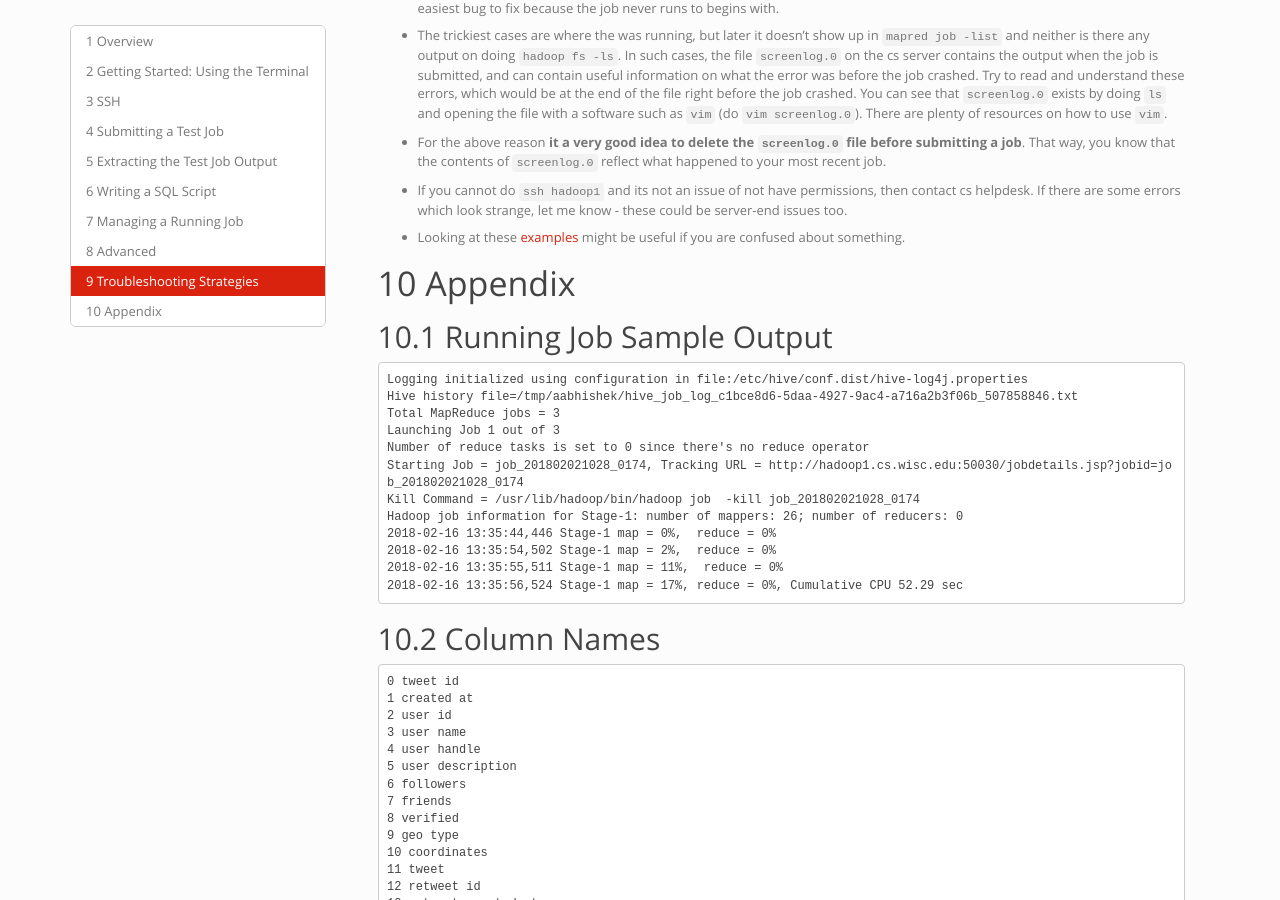
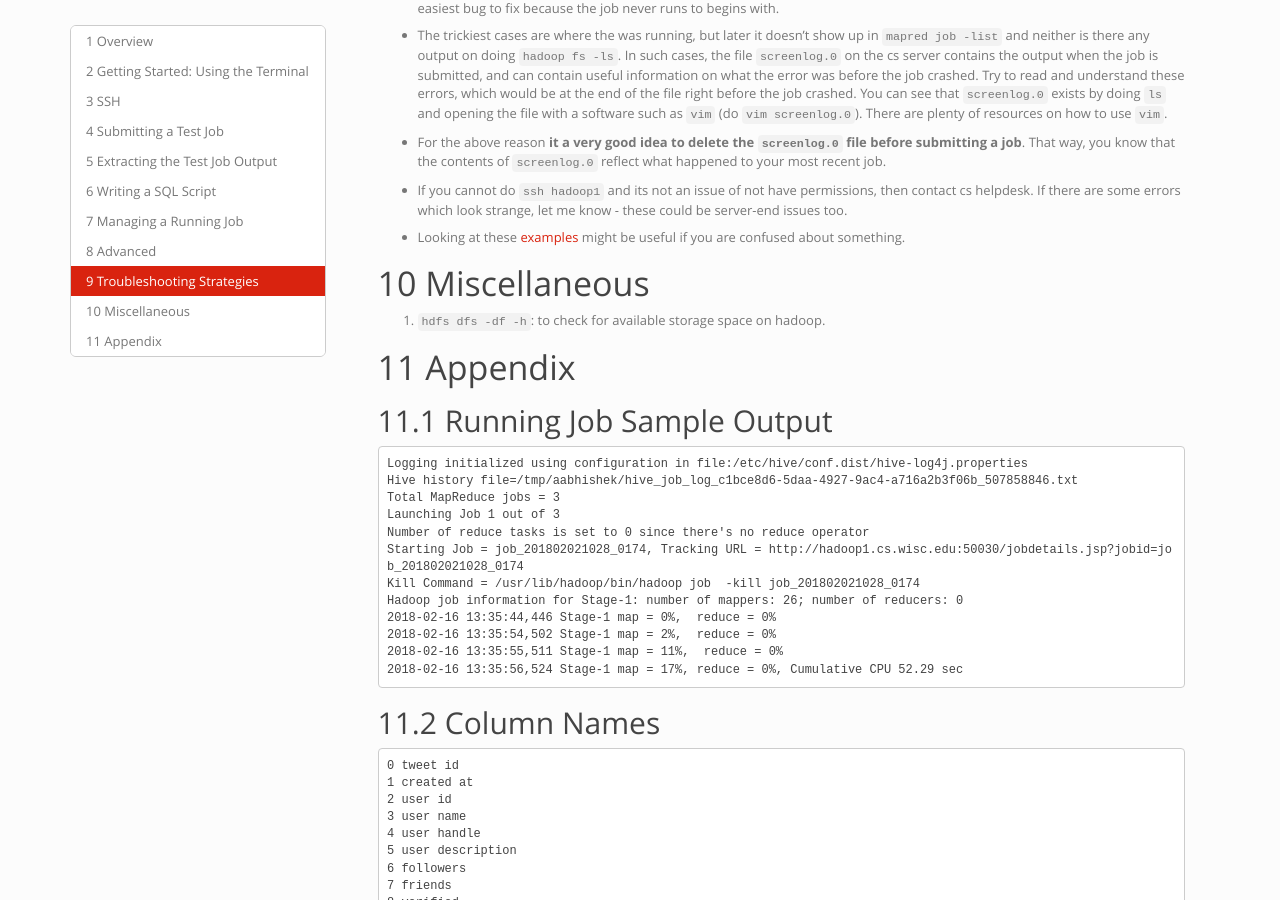
Before and after one commit to aman-abhishek/aman-abhishek.github.io, a Jekyll site: the page hadoop_guide.html, which Jekyll copies as it is, in a window 1280 px wide and 900 px high, scrolled down 6166 px. Built offline with Jekyll 4.4.1, drawn with Linux system fonts in a browser that asks for light colours.

Commit message:
checking storage space

```diff
--- a/hadoop_guide.html
+++ b/hadoop_guide.html
@@ -490,10 +490,16 @@ job_201804201535_0498   4   1530079836201   ahanna          NORMAL  NA</code></p
 <li><p>Looking at these <a href="https://github.com/amanabhishk/hadoop_guide/tree/master/examples">examples</a> might be useful if you are confused about something.</p></li>
 </ul>
 </div>
+<div id="miscellaneous" class="section level1">
+<h1><span class="header-section-number">10</span> Miscellaneous</h1>
+<ol style="list-style-type: decimal">
+<li><code>hdfs dfs -df -h</code>: to check for available storage space on hadoop.</li>
+</ol>
+</div>
 <div id="appendix" class="section level1">
-<h1><span class="header-section-number">10</span> Appendix</h1>
+<h1><span class="header-section-number">11</span> Appendix</h1>
 <div id="running-job-sample-output" class="section level2">
-<h2><span class="header-section-number">10.1</span> Running Job Sample Output</h2>
+<h2><span class="header-section-number">11.1</span> Running Job Sample Output</h2>
 <pre><code>Logging initialized using configuration in file:/etc/hive/conf.dist/hive-log4j.properties
 Hive history file=/tmp/aabhishek/hive_job_log_c1bce8d6-5daa-4927-9ac4-a716a2b3f06b_507858846.txt
 Total MapReduce jobs = 3
@@ -508,7 +514,7 @@ Hadoop job information for Stage-1: number of mappers: 26; number of reducers: 0
 2018-02-16 13:35:56,524 Stage-1 map = 17%, reduce = 0%, Cumulative CPU 52.29 sec</code></pre>
 </div>
 <div id="column-names" class="section level2">
-<h2><span class="header-section-number">10.2</span> Column Names</h2>
+<h2><span class="header-section-number">11.2</span> Column Names</h2>
 <pre><code>0 tweet id
 1 created at
 2 user id
```
